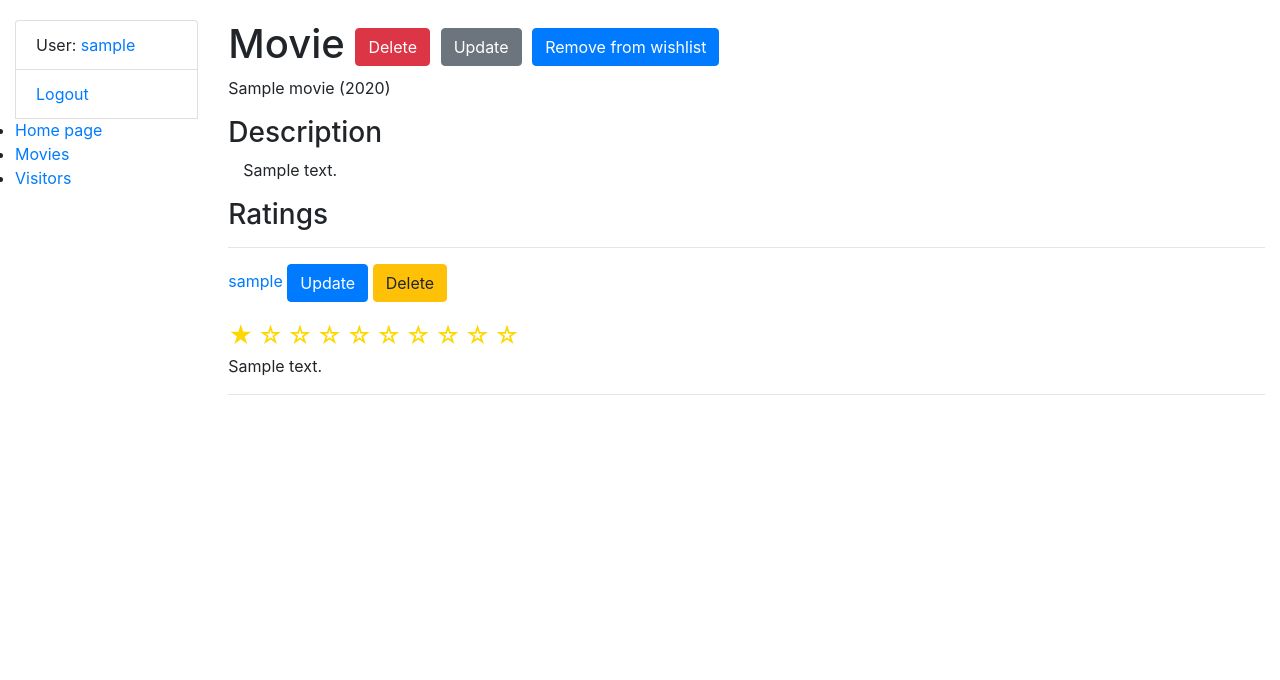
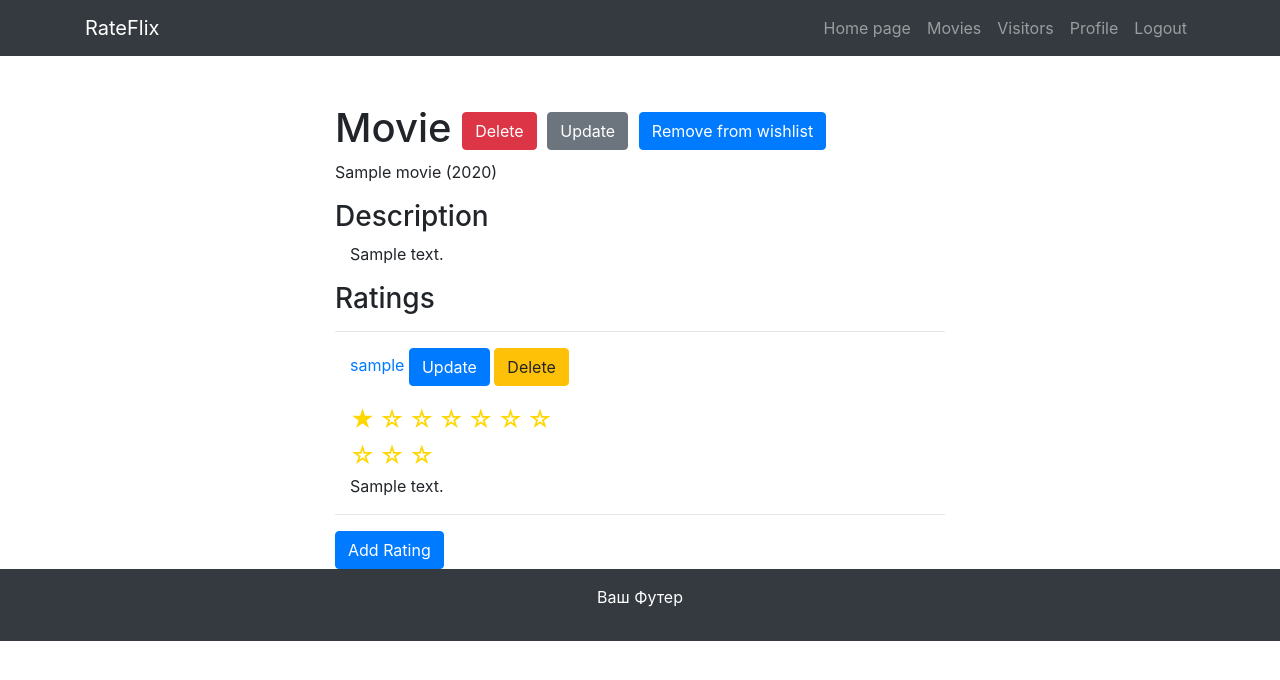
Before and after one commit to CaCtUs1k/rating-movie-platform, a Django app: page /movies/1/ in a window 1280 px wide. Shown: the top 680 px of the page. Run offline with Django 4.2, Linux system fonts and the light colour scheme; a user stored in the database is signed in; tables that the repository leaves empty hold one stand-in row (values such as "Sample post"); some libraries are stand-ins or nearby versions.

Commit message:
add styles for site's header

```diff
--- a/core/settings.py
+++ b/core/settings.py
@@ -129,10 +129,10 @@ USE_TZ = True
 # Static files (CSS, JavaScript, Images)
 # https://docs.djangoproject.com/en/4.2/howto/static-files/
 
-STATIC_URL = "/static/"
+STATIC_URL = "static/"
 
 STATICFILES_DIRS = [
-    BASE_DIR / "static",
+    BASE_DIR / "movie_rating_platform/static",
 ]
 
 STATIC_ROOT = BASE_DIR / "staticfiles"
--- a/movie_rating_platform/models.py
+++ b/movie_rating_platform/models.py
@@ -74,4 +74,4 @@ class Rating(models.Model):
 
 class Like(models.Model):
     sender = models.ForeignKey(Visitor, on_delete=models.DO_NOTHING, related_name="likes")
-    target = models.ForeignKey(Rating, on_delete=models.DO_NOTHING, related_name="likes")
+    target = models.ForeignKey(Movie, on_delete=models.DO_NOTHING, related_name="likes")
--- a/movie_rating_platform/views.py
+++ b/movie_rating_platform/views.py
@@ -1,16 +1,18 @@
 from django.contrib.auth import get_user_model
+from django.contrib.auth.decorators import login_required
+from django.contrib.auth.mixins import LoginRequiredMixin
 from django.http import HttpResponse, HttpRequest, HttpResponseRedirect
 from django.shortcuts import render, get_object_or_404, redirect
 from django.urls import reverse_lazy, reverse
 from django.utils import timezone
 from django.views import generic
-from django.views.decorators.cache import cache_page
 
 from movie_rating_platform.forms import MovieSearchForm, VisitorCreationForm, VisitorSearchForm, VisitorUpdateForm, \
     CreateOrUpdateRatingForm
 from movie_rating_platform.models import Movie, Rating, Genre, Visitor
 
 
+@login_required
 def index(request: HttpRequest) -> HttpResponse:
     context = {
         "num_movies": Movie.objects.count(),
@@ -25,7 +27,7 @@ def index(request: HttpRequest) -> HttpResponse:
     )
 
 
-class MovieListView(generic.ListView):
+class MovieListView(LoginRequiredMixin, generic.ListView):
     model = Movie
     paginate_by = 5
     queryset = Movie.objects.all()
@@ -47,24 +49,24 @@ class MovieListView(generic.ListView):
         return self.queryset
 
 
-class MovieCreateView(generic.CreateView):
+class MovieCreateView(LoginRequiredMixin, generic.CreateView):
     model = Movie
     fields = "__all__"
     success_url = reverse_lazy("movie_rating:movie-list")
 
 
-class MovieUpdateView(generic.UpdateView):
+class MovieUpdateView(LoginRequiredMixin, generic.UpdateView):
     model = Movie
     fields = "__all__"
     success_url = reverse_lazy("movie_rating:movie-list")
 
 
-class MovieDeleteView(generic.DeleteView):
+class MovieDeleteView(LoginRequiredMixin, generic.DeleteView):
     model = Movie
     success_url = reverse_lazy("movie_rating:movie-list")
 
 
-class VisitorListView(generic.ListView):
+class VisitorListView(LoginRequiredMixin, generic.ListView):
     model = Visitor
     paginate_by = 5
     queryset = Visitor.objects.all()
@@ -86,37 +88,44 @@ class VisitorListView(generic.ListView):
         return self.queryset
 
 
-class VisitorDetailView(generic.DetailView):
+class VisitorDetailView(LoginRequiredMixin, generic.DetailView):
     model = Visitor
     queryset = Visitor.objects.all().prefetch_related("wishlist")
 
 
-class VisitorCreateView(generic.CreateView):
+class VisitorCreateView(LoginRequiredMixin, generic.CreateView):
     model = Visitor
     success_url = reverse_lazy("movie_rating:visitor-list")
     form_class = VisitorCreationForm
 
 
-class VisitorUpdateView(generic.UpdateView):
+class VisitorUpdateView(LoginRequiredMixin, generic.UpdateView):
     model = Visitor
     form_class = VisitorUpdateForm
     success_url = reverse_lazy("movie_rating:visitor-list")
 
 
-class VisitorDeleteView(generic.DeleteView):
+class VisitorDeleteView(LoginRequiredMixin, generic.DeleteView):
     model = Visitor
     success_url = reverse_lazy("movie_rating:visitor-list")
 
 
+@login_required
 def movie_detail_view(request, pk):
     movie = get_object_or_404(Movie, pk=pk)
-    genres = movie.genres.all()
     max_value = [0, 1, 2, 3, 4, 5, 6, 7, 8, 9]
     movie.ratings.select_related("sender")
-    context = {"movie": movie, "genres": genres, "max_value": max_value}
-    return render(request, "movie_rating_platform/movie_detail.html", context=context)
+    context = {
+        "movie": movie,
+        "max_value": max_value
+    }
+    return render(
+        request,
+        "movie_rating_platform/movie_detail.html",
+        context=context)
 
 
+@login_required
 def create_rating_view(request, pk):
     if request.method == 'POST':
         form = CreateOrUpdateRatingForm(request.POST)
@@ -132,17 +141,18 @@ def create_rating_view(request, pk):
     return render(request, "movie_rating_platform/rating_form.html", context={'form': form, "pk": pk})
 
 
-class RatingUpdateView(generic.UpdateView):
+class RatingUpdateView(LoginRequiredMixin, generic.UpdateView):
     model = Rating
     form_class = CreateOrUpdateRatingForm
     success_url = reverse_lazy("movie_rating:movie-list")
 
 
-class RatingDeleteView(generic.DeleteView):
+class RatingDeleteView(LoginRequiredMixin, generic.DeleteView):
     model = Rating
     success_url = reverse_lazy("movie_rating:movie-list")
 
 
+@login_required
 def toggle_assign_to_movie(request, pk):
     visitor = Visitor.objects.get(id=request.user.id)
     if (
--- a/static/css/styles.css
+++ /dev/null
@@ -1,8 +0,0 @@
-body {
-    margin-top: 20px;
-}
-
-.star {
-    font-size: 44px;
-    color: gold;
-}
--- a/templates/base.html
+++ b/templates/base.html
@@ -1,35 +1,75 @@
-{% load static %}
 <!DOCTYPE html>
 <html lang="en">
 <head>
   <meta charset="UTF-8">
-  <title>{% block title %}RateFlix{% endblock %}</title>
-    <meta charset="utf-8">
-    <meta name="viewport" content="width=device-width, initial-scale=1">
-    <link rel="stylesheet" href="https://stackpath.bootstrapcdn.com/bootstrap/4.3.1/css/bootstrap.min.css"
-    integrity="sha384-ggOyR0iXCbMQv3Xipma34MD+dH/1fQ784/j6cY/iJTQUOhcWr7x9JvoRxT2MZw1T" crossorigin="anonymous">
-    <link rel="stylesheet" href="{% static 'css/styles.css' %}">
+  <meta name="viewport" content="width=device-width, initial-scale=1, shrink-to-fit=no">
+  <title>RateFlix</title>
+  <link rel="stylesheet" href="https://stackpath.bootstrapcdn.com/bootstrap/4.3.1/css/bootstrap.min.css">
+  <link rel="preconnect" href="https://fonts.googleapis.com">
+  <link rel="preconnect" href="https://fonts.gstatic.com" crossorigin>
+  <link href="https://fonts.googleapis.com/css2?family=Permanent+Marker&display=swap" rel="stylesheet">
 </head>
 <body>
-<div class="container-fluid">
-  <div class="row">
-    <div class="col-sm-2">
 
-      {% block sidebar %}
-        {% include "includes/sidebar.html" %}
-      {% endblock %}
+{% block header %}
+  {% include "includes/header.html" %}
+{% endblock %}
 
-  </div>
-  <div class="col-sm-10 ">
 
-      {% block content %}{% endblock %}
+<div class="container-fluid mt-5">
+    <div class="row">
+        <div class="col-sm-3"></div>
+        <div class="col-sm-6">
+          {% block content %}
+          {% endblock %}
+        </div>
+    </div>
+</div>
 
-      {% block pagination %}
-        {% include "includes/pagination.html" %}
-      {% endblock %}
+<footer class="bg-dark text-white text-center py-3">
+    <p>Ваш Футер</p>
+</footer>
 
-    </div>
-  </div>
-</div>
+<script src="https://code.jquery.com/jquery-3.5.1.slim.min.js"></script>
+<script src="https://cdn.jsdelivr.net/npm/@popperjs/core@2.5.3/dist/umd/popper.min.js"></script>
+<script src="https://stackpath.bootstrapcdn.com/bootstrap/4.5.2/js/bootstrap.min.js"></script>
+
 </body>
 </html>
+
+{#{% load static %}#}
+{#<!DOCTYPE html>#}
+{#<html lang="en">#}
+{#<head>#}
+{#  <meta charset="UTF-8">#}
+{#  <title>{% block title %}RateFlix{% endblock %}</title>#}
+{#    <meta charset="utf-8">#}
+{#    <meta name="viewport" content="width=device-width, initial-scale=1">#}
+{#    <link rel="stylesheet" href="https://stackpath.bootstrapcdn.com/bootstrap/4.3.1/css/bootstrap.min.css">#}
+{#    integrity="sha384-ggOyR0iXCbMQv3Xipma34MD+dH/1fQ784/j6cY/iJTQUOhcWr7x9JvoRxT2MZw1T" crossorigin="anonymous">#}
+{#    <link rel="stylesheet" href="{% static 'css/styles.css' %}">#}
+{#</head>#}
+{#<body>#}
+{#  <div class="container-fluid">#}
+{#    {% block header %}#}
+{#      {% include "includes/header.html" %}#}
+{#    {% endblock %}#}
+{#  </div>#}
+{#  <div class="container-fluid">#}
+{#    <div class="row">#}
+{#      <div class="col-sm-2 d-flex flex-column justify-content-between">#}
+{##}
+{#    </div>#}
+{#    <div class="col-sm-10 mt-4">#}
+{##}
+{#        {% block content %}{% endblock %}#}
+{##}
+{#        {% block pagination %}#}
+{#          {% include "includes/pagination.html" %}#}
+{#        {% endblock %}#}
+{##}
+{#      </div>#}
+{#    </div>#}
+{#  </div>#}
+{#</body>#}
+{#</html>#}
--- /dev/null
+++ b/templates/includes/header.html
@@ -0,0 +1,27 @@
+<nav class="navbar navbar-expand-lg navbar-dark bg-dark">
+  <div class="container">
+    <a class="navbar-brand" href="#">RateFlix</a>
+    <button class="navbar-toggler" type="button" data-toggle="collapse" data-target="#navbarNav" aria-controls="navbarNav" aria-expanded="false" aria-label="Toggle navigation">
+      <span class="navbar-toggler-icon"></span>
+    </button>
+    <div class="collapse navbar-collapse" id="navbarNav">
+      <ul class="navbar-nav ml-auto">
+        <li class="nav-item">
+          <a class="nav-link" href="{% url "movie_rating:index" %}">Home page</a>
+        </li>
+        <li class="nav-item">
+          <a class="nav-link" href="{% url "movie_rating:movie-list" %}">Movies</a>
+        </li>
+        <li class="nav-item">
+          <a class="nav-link" href="{% url "movie_rating:visitor-list" %}">Visitors</a>
+        </li>
+          {% if user.is_authenticated %}
+            <li class="nav-item"><a class="nav-link" href="{{ user.get_absolute_url }}">Profile</a></li>
+            <li class="nav-item"><a class="nav-link" href="{% url 'logout'%}?next={{request.path}}">Logout</a></li>
+          {% else %}
+            <li class="nav-item"><a class="nav-link" href="{% url 'login'%}?next={{request.path}}">Login</a></li>
+          {% endif %}
+      </ul>
+    </div>
+  </div>
+</nav>
--- a/templates/includes/sidebar.html
+++ /dev/null
@@ -1,12 +0,0 @@
-<ul class="sidebar-nav list-group">
-  {% if user.is_authenticated %}
-    <li class="list-group-item">User: <a href="{{ user.get_absolute_url }}">{{ user.get_username }}</a></li>
-    <li class="list-group-item"><a href="{% url 'logout'%}?next={{request.path}}">Logout</a></li>
-  {% else %}
-    <li class="list-group-item"><a href="{% url 'login'%}?next={{request.path}}">Login</a></li>
-  {% endif %}
-  <li><a href="{% url "movie_rating:index" %}">Home page</a></li>
-  <li><a href="{% url "movie_rating:movie-list" %}">Movies</a></li>
-  <li><a href="{% url "movie_rating:visitor-list" %}">Visitors</a></li>
-{#  <li><a href="{% url "movie_rating:genre-list" %}">Genres</a></li>#}
-</ul>
--- a/templates/movie_rating_platform/movie_detail.html
+++ b/templates/movie_rating_platform/movie_detail.html
@@ -10,6 +10,7 @@
   <a href="{% url 'movie_rating:movie-update' pk=movie.id %}" class="btn btn-secondary link-to-page">
     Update
   </a>
+
   {% if movie in user.wishlist.all %}
     <a href="{% url 'movie_rating:toggle_wishlist' pk=movie.pk %}" class="btn btn-primary link-to-page">Remove from wishlist</a>
   {% else %}
@@ -24,6 +25,7 @@
   </h3>
   {% for rating in movie.ratings.all %}
     <hr>
+    <div class="col-sm-5">
       <p>
         <a href="{% url 'movie_rating:visitor-detail' pk=rating.sender.pk %}">{{ rating.sender }}</a>
         {% if rating.sender == user %}
@@ -40,11 +42,14 @@
       {% endfor %}
       <br>
       {{ rating }}
+    </div>
   {% endfor %}
   <hr>
   {% if user.is_authenticated %}
-    {% if user not in movie.ratings.sender %}
+    {% if not user_comment %}
         <a class="btn btn-primary" href="{% url 'movie_rating:rating-create' pk=movie.pk %}">Add Rating</a>
+    {% else %}
+        <p>You have already left a rating for this movie.</p>
     {% endif %}
   {% else %}
     <p>Please log in to leave a rating.</p>
--- a/templates/movie_rating_platform/movie_form.html
+++ b/templates/movie_rating_platform/movie_form.html
@@ -8,6 +8,6 @@
     {{ form|crispy }}
 
     <input type="submit" value="Submit" class="btn btn-primary">
-    <a class="btn btn-primary" href="{% url 'movie_rating:movie-detail' pk=pk %}">Cancel</a>
+      <a class="btn btn-primary" href="{% url 'movie_rating:movie-list' %}">Cancel</a>
   </form>
 {% endblock %}
--- a/templates/movie_rating_platform/movie_list.html
+++ b/templates/movie_rating_platform/movie_list.html
@@ -14,7 +14,7 @@
   </form>
   {% if movie_list %}
     {% for movie in movie_list %}
-      <p><a href="{% url 'movie_rating:movie-detail' pk=movie.pk %}">{{ movie.pk }}</a>: {{ movie }}</p>
+      <p><a href="{% url 'movie_rating:movie-detail' pk=movie.pk %}">{{ movie.pk }} </a>: {{ movie }}</p>
     {% endfor %}
   {% else %}
     <p>There are no movies in the service!</p>
--- a/templates/movie_rating_platform/rating_form.html
+++ b/templates/movie_rating_platform/rating_form.html
@@ -8,6 +8,10 @@
     {{ form|crispy }}
 
     <input type="submit" value="Submit" class="btn btn-primary">
-    <a class="btn btn-primary" href="{% url 'movie_rating:movie-detail' pk=rating.pk %}">Cancel</a>
+    {% if pk %}
+    <a class="btn btn-primary" href="{% url 'movie_rating:movie-detail' pk=pk %}">Cancel</a>
+    {% else %}
+    <a class="btn btn-primary" href="{% url 'movie_rating:movie-detail' pk=rating.id %}">Cancel</a>
+    {% endif %}
   </form>
 {% endblock %}
```
Also changed, not shown: movie_rating_platform/static/css/styles.css (added, +21 -0 lines), movie_rating_platform/migrations/0002_alter_like_target_alter_rating_value.py (added). Lines whose indentation alone changed are shown as unchanged.
